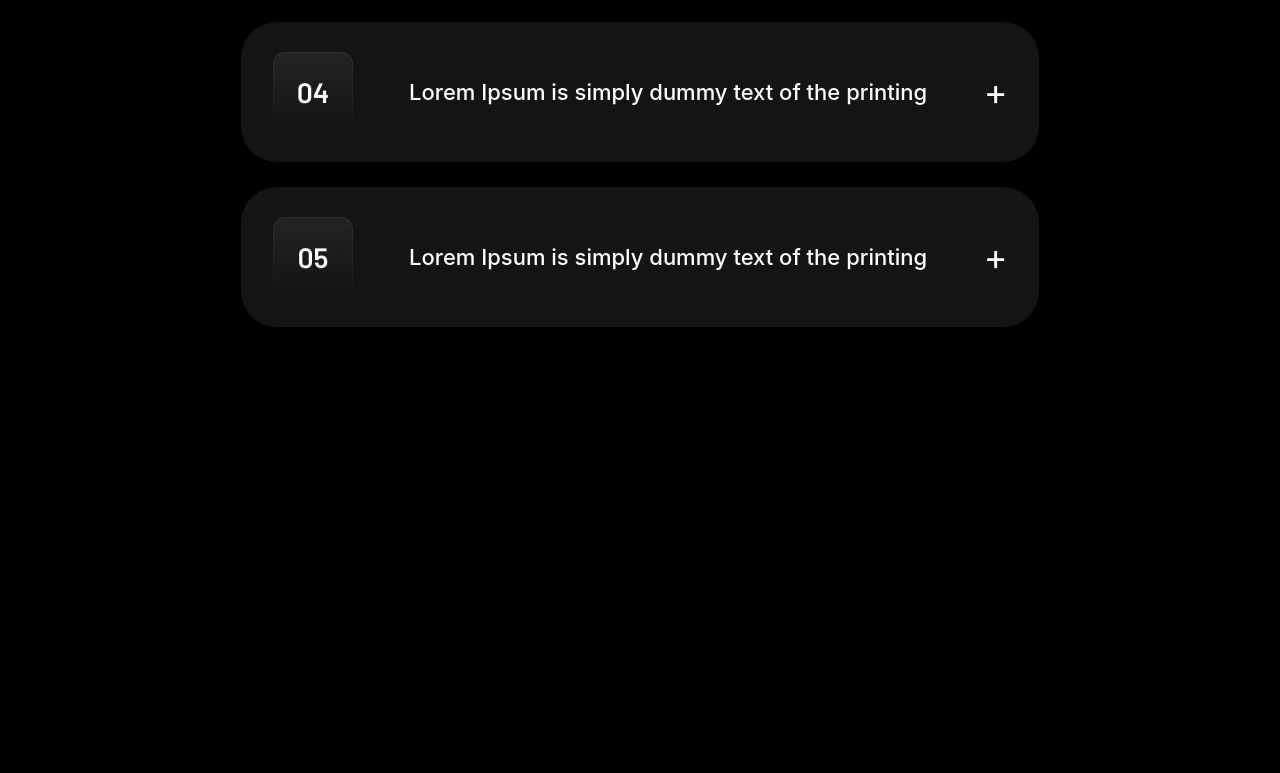
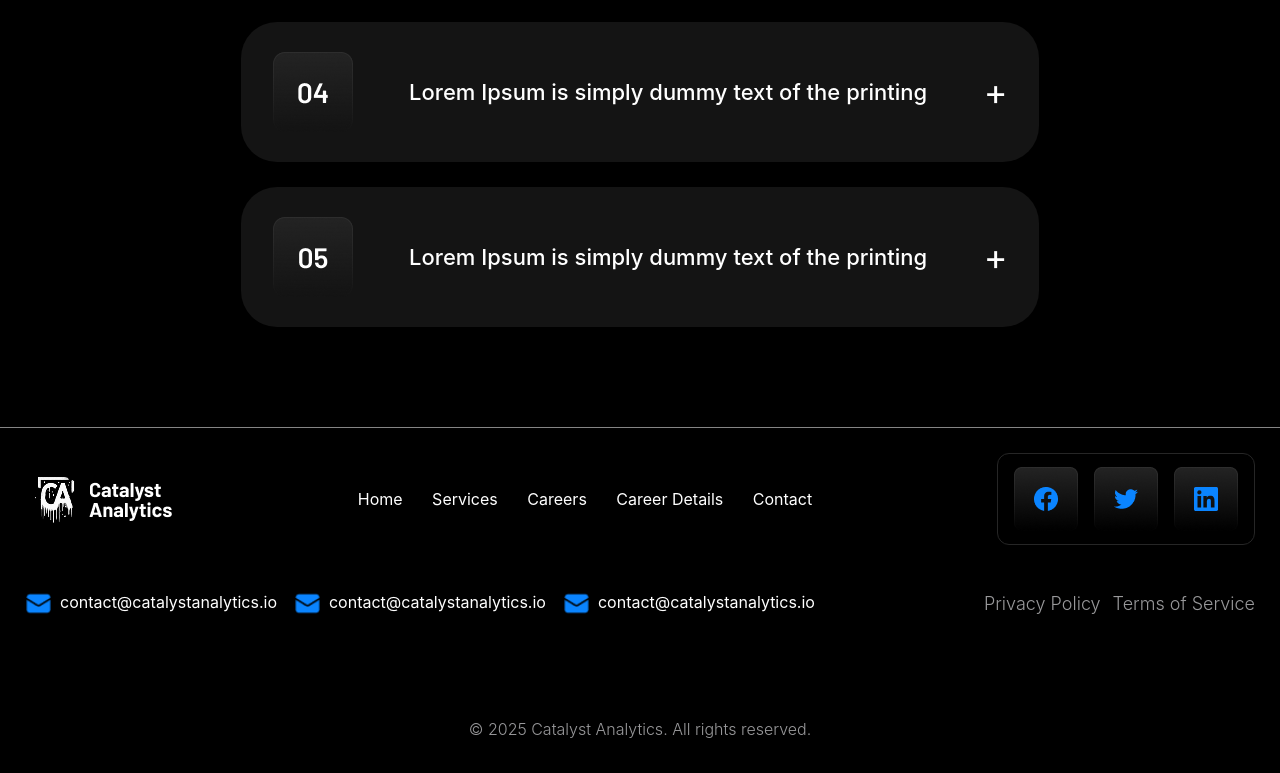
Before and after one commit to sino-Git379/5Page_Exam, a website: page src/page1.html in a window 1280 px wide. Shown: the part 2224-2997 px from the top of the page. Before the commit the page ends 2551 px from the top, so only its background shows below. Drawn offline with nearby package versions, Linux system fonts and the light colour scheme; files that its build step writes are made by us from their sources.

Commit message:
Footer in page1

```diff
--- a/src/page1.html
+++ b/src/page1.html
@@ -95,5 +95,34 @@
 
         </div>
     </section>
+    <footer class="max-w-[1440px] h-[346px] mx-auto p-[25px] border-t-1 border-[#858585] mt-[100px]">
+        <div class="flex items-center justify-between">
+            <div><img src="./fforimg/Logo (7).png" alt=""></div>
+            <div class="space-x-[25px]">
+                <a href="">Home</a>
+                <a href="">Services</a>
+                <a href="">Careers</a>
+                <a href="">Career Details</a>
+                <a href="">Contact</a>
+            </div>
+            <div class="w-[258px] h-[92px] rounded-[12px] border-1 border-[#262626] flex items-center justify-evenly ">
+                <div><img src="./fforimg/Button.png" alt=""></div>
+                <div><img src="./fforimg/Button (1).png" alt=""></div>
+                <div><img src="./fforimg/Button (2).png" alt=""></div>
+            </div>
+        </div>
+        <div class="flex justify-between mt-[45px]">
+            <div class="flex gap-5">
+            <p class="flex gap-2"><img src="./fforimg/Icon (6).png" alt="">contact@catalystanalytics.io</p>
+            <p class="flex gap-2"><img src="./fforimg/Icon (6).png" alt="">contact@catalystanalytics.io</p>
+            <p class="flex gap-2"><img src="./fforimg/Icon (6).png" alt="">contact@catalystanalytics.io</p>
+            </div>
+            <div class="flex gap-3">
+                <p class="text-[#98989A] text-[18px] font-light">Privacy Policy</p>
+                <p class="text-[#98989A] text-[18px] font-light">Terms of Service</p>
+            </div>
+        </div>
+        <p class="text-center mt-[100px] text-[#98989A] font-light">© 2025 Catalyst Analytics. All rights reserved.</p>
+    </footer>
 </body>
 </html>
```
Also changed, not shown: src/fforimg/Button (1).png (added), src/fforimg/Button (2).png (added), src/fforimg/Button.png (added), src/fforimg/Icon (6).png (added).
